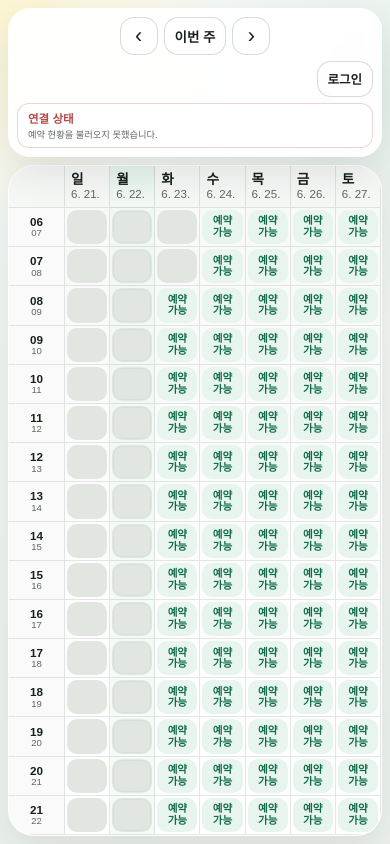
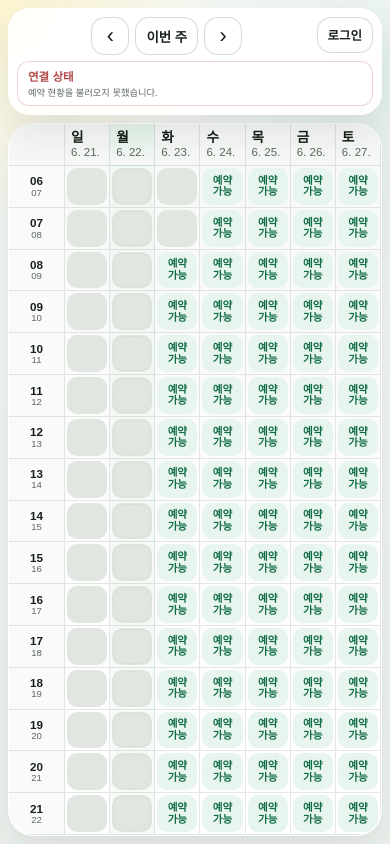
Before and after one commit to soobeom82-glitch/post-haccp-web, a website: page reservation/index.html in a window 390 px wide. Drawn offline with Linux system fonts and the light colour scheme; no server answers; a web font is replaced by a local one.

Commit message:
Unify reservation header layout across devices

```diff
--- a/reservation/index.html
+++ b/reservation/index.html
@@ -17,26 +17,28 @@
 <body>
   <div class="board-shell">
     <header class="board-toolbar">
+      <div class="toolbar-side toolbar-left">
+        <button class="admin-entry-button is-hidden" type="button" id="admin-menu-button" aria-expanded="false">
+          계정 관리
+        </button>
+      </div>
       <div class="toolbar-nav">
         <button class="nav-button" type="button" id="prev-week-button" aria-label="이전 주">‹</button>
         <button class="today-button" type="button" id="today-button">이번 주</button>
         <button class="nav-button" type="button" id="next-week-button" aria-label="다음 주">›</button>
       </div>
-      <div class="toolbar-status">
+      <div class="toolbar-side toolbar-right">
         <button class="status-chip session-trigger is-hidden" type="button" id="session-chip" aria-expanded="false">
           <span class="status-chip-label">로그인 계정</span>
           <strong id="session-chip-main">생산실1 (05:00)</strong>
           <span id="session-chip-detail"></span>
         </button>
-        <button class="admin-entry-button is-hidden" type="button" id="admin-menu-button" aria-expanded="false">
-          계정 관리
-        </button>
+        <button class="logout-button is-hidden" type="button" id="header-login-button">로그인</button>
+      </div>
       <div class="status-chip is-hidden" id="board-status-chip">
         <strong id="board-status-main">상태</strong>
         <span id="board-status-detail">예약 현황을 불러오지 못했습니다.</span>
       </div>
-        <button class="logout-button is-hidden" type="button" id="header-login-button">로그인</button>
-        <button class="logout-button is-hidden" type="button" id="header-logout-button">로그아웃</button>
       <section class="admin-menu is-hidden" id="admin-menu" aria-live="polite">
         <div class="admin-menu-header">
           <strong>계정 관리</strong>
@@ -45,7 +47,6 @@
         <div class="admin-menu-list" id="admin-menu-list"></div>
         <p class="admin-menu-status" id="admin-menu-status"></p>
       </section>
-      </div>
     </header>
 
     <main class="calendar-stage" id="calendar-stage">
--- a/reservation/script.js
+++ b/reservation/script.js
@@ -123,7 +123,6 @@
   boardStatusMain: document.querySelector("#board-status-main"),
   boardStatusDetail: document.querySelector("#board-status-detail"),
   headerLoginButton: document.querySelector("#header-login-button"),
-  headerLogoutButton: document.querySelector("#header-logout-button"),
   currentTimeLine: document.querySelector("#current-time-line"),
   currentTimeLabel: document.querySelector("#current-time-label"),
   actionBar: document.querySelector("#action-bar"),
@@ -752,11 +751,9 @@
     elements.sessionChipDetail.textContent = "";
     elements.sessionChip.classList.remove("is-hidden");
     elements.headerLoginButton.classList.add("is-hidden");
-    elements.headerLogoutButton.classList.remove("is-hidden");
   } else {
     elements.sessionChip.classList.add("is-hidden");
     elements.headerLoginButton.classList.remove("is-hidden");
-    elements.headerLogoutButton.classList.add("is-hidden");
   }
 
   renderAdminMenu();
@@ -1665,7 +1662,17 @@
 
 elements.cancelBookingButton.addEventListener("click", submitBulkCancel);
 elements.headerLoginButton.addEventListener("click", openLoginPrompt);
-elements.headerLogoutButton.addEventListener("click", () => performLogout());
+elements.sessionChip.addEventListener("click", () => {
+  if (!state.authenticated) {
+    return;
+  }
+
+  closeAdminMenu();
+
+  if (window.confirm(`${state.roomId} 계정에서 로그아웃할까요?`)) {
+    performLogout();
+  }
+});
 elements.modalCloseButton.addEventListener("click", closeModal);
 if (elements.modalDismissButton) {
   elements.modalDismissButton.addEventListener("click", closeModal);
--- a/reservation/styles.css
+++ b/reservation/styles.css
@@ -70,6 +70,7 @@
   overflow: visible;
   display: grid;
   grid-template-columns: 1fr auto 1fr;
+  grid-template-rows: auto auto;
   align-items: center;
   gap: 10px;
   padding: 8px 12px;
@@ -81,7 +82,7 @@
 }
 
 .toolbar-nav,
-.toolbar-status,
+.toolbar-side,
 .action-buttons,
 .modal-header,
 .modal-footer {
@@ -90,11 +91,14 @@
   gap: 8px;
 }
 
-.toolbar-status {
-  position: relative;
-  justify-self: end;
-  justify-content: flex-end;
-  flex-wrap: wrap;
+.toolbar-side {
+  min-width: 0;
+}
+
+.toolbar-left {
+  grid-column: 1;
+  justify-self: start;
+  justify-content: flex-start;
 }
 
 .toolbar-nav {
@@ -102,8 +106,11 @@
   justify-self: center;
 }
 
-.toolbar-status {
+.toolbar-right {
   grid-column: 3;
+  justify-self: end;
+  justify-content: flex-end;
+  flex-wrap: wrap;
 }
 
 .nav-button,
@@ -401,9 +408,13 @@
   text-align: left;
 }
 
+#board-status-chip {
+  grid-column: 1 / -1;
+}
+
 .session-trigger {
   appearance: none;
-  cursor: default;
+  cursor: pointer;
   display: inline-flex;
   align-items: center;
   justify-content: center;
@@ -851,32 +862,31 @@
   }
 
   .board-toolbar {
-    grid-template-columns: minmax(0, 1fr);
+    grid-template-columns: 1fr auto 1fr;
     grid-template-areas:
-      "nav"
-      "status";
+      "left nav right"
+      "status status status";
     align-items: start;
     gap: 8px;
     padding: 10px;
   }
 
+  .toolbar-left {
+    grid-area: left;
+    grid-column: auto;
+  }
+
   .toolbar-nav {
     grid-area: nav;
     grid-column: auto;
-    width: 100%;
     justify-self: center;
     justify-content: center;
   }
 
-  .toolbar-status {
-    grid-area: status;
+  .toolbar-right {
+    grid-area: right;
     grid-column: auto;
-    width: 100%;
-    display: flex;
-    align-items: center;
     justify-content: flex-end;
-    flex-wrap: wrap;
-    gap: 8px;
   }
 
   .session-trigger,
@@ -886,8 +896,8 @@
   }
 
   #board-status-chip {
+    grid-area: status;
     width: 100%;
-    order: 10;
   }
 
   .status-chip {
@@ -934,6 +944,7 @@
 
 @media (max-width: 640px) {
   .board-toolbar {
+    grid-template-columns: auto minmax(0, 1fr) auto;
     gap: 6px;
     padding: 8px;
   }
@@ -948,7 +959,7 @@
     font-size: 0.84rem;
   }
 
-  .toolbar-status {
+  .toolbar-right {
     gap: 6px;
   }
 
@@ -971,6 +982,12 @@
     padding: 0 10px;
   }
 
+  .toolbar-left .admin-entry-button,
+  .toolbar-right .logout-button,
+  .toolbar-right .session-trigger {
+    min-width: 0;
+  }
+
   .status-chip strong {
     font-size: 0.72rem;
   }
```
Lines whose indentation alone changed are shown as unchanged.
